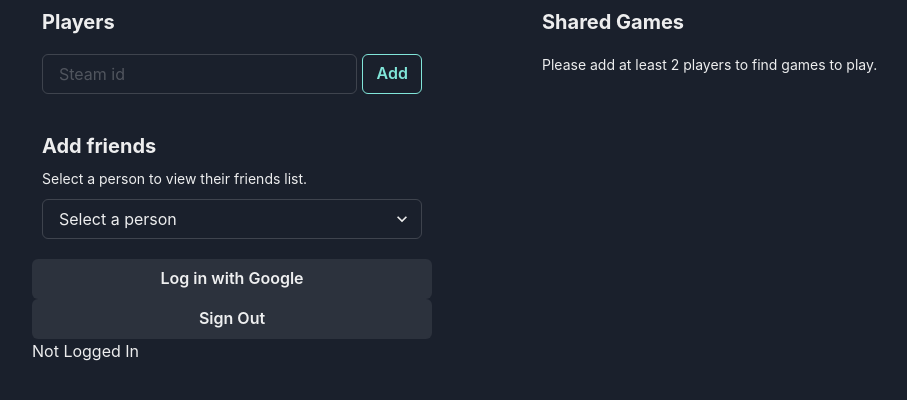
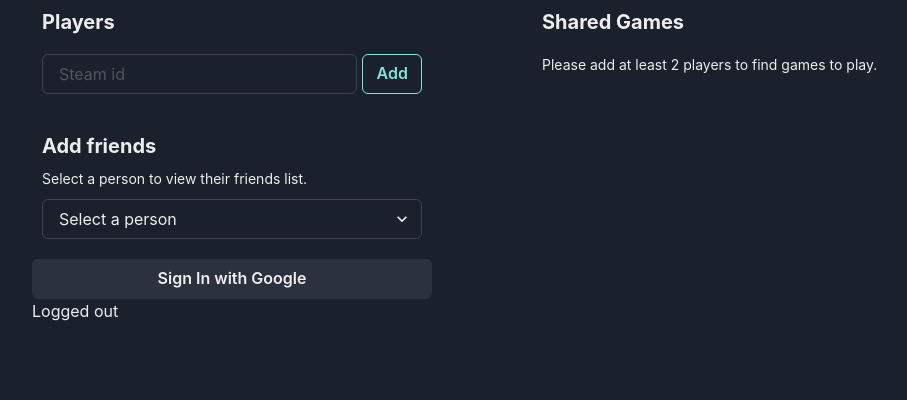
Before and after one commit to ughffs/whatcanweplay, a React (Create React App) app: page /login in a window 1280 px wide. Shown: the top 400 px of the page, without its empty margins (158-1065 px from the left). Built offline with nearby package versions, Linux system fonts and the light colour scheme.

Commit message:
Moved auth into custom hook. Still WIP.

```diff
--- a/src/App.tsx
+++ b/src/App.tsx
@@ -8,6 +8,7 @@ import FriendsDisplay from './Components/FriendsDisplay';
 import steamService from './services/steamService';
 import { GoogleAuthProvider, signInWithPopup, signOut, User } from 'firebase/auth';
 import { getAuth } from 'firebase/auth';
+import { useAuth } from './hooks/useAuth';
 
 function App() {
   const [people, setPeople] = useState<Person[]>([]);
@@ -15,8 +16,6 @@ function App() {
   const [isFindingGames, setIsFindingGames] = useState<boolean>(false);
   const [searchError, setSearchError] = useState<string>('');
   const [sharedGames, setSharedGames] = useState<Game[]>([]);
-  const [authorisedUser, setAuthorisedUser] = useState<User | undefined>(undefined);
-  const [isAuthorised, setIsAuthorised] = useState<boolean | string | null>(false || sessionStorage.getItem("accessToken"));
 
   useEffect(() => {
     const updateSharedGames = async () => {
@@ -41,49 +40,7 @@ function App() {
     updateSharedGames();
   }, [people]);
 
-  const provider = new GoogleAuthProvider();
-  const auth = getAuth();
-
-  // Auth (this definitely needs to be pulled out)
-  const signInWithGoogle = () => {
-    signInWithPopup(auth, provider)
-      .then((result) => {
-        // This gives you a Google Access Token.
-        // You can use it to access the Google Api.
-        const credential = GoogleAuthProvider.credentialFromResult(result);
-        const token = credential?.accessToken;
-
-        // The signed in user info
-        const user = result.user;
-        if (user) {
-          user.getIdToken().then((token) => {
-            sessionStorage.setItem('accessToken', token);
-          });
-          setIsAuthorised(true);
-          setAuthorisedUser(user);
-        }
-      })
-      .catch((error) => {
-        // Handle errors here
-        const errorCode = error.code;
-        const errorMessage = error.message;
-
-        // The email of the users account used
-        const email = error.customData.Email;
-      })
-  };
-
-  const signUserOut = () => {
-    signOut(auth).then(() => {
-      // Clear session storage
-      sessionStorage.clear();
-      setAuthorisedUser(undefined);
-      setIsAuthorised(false);
-      alert('Logged out successfully');
-    }).catch((error) => {
-      alert(error);
-    });
-  };
+  const auth = useAuth();
 
   // Potentially pull some of these out into hooks
   const doesPlayerAlreadyExistsInCollection = (steamId: string) : boolean => {
@@ -148,6 +105,8 @@ function App() {
       }
   };
 
+  console.log(auth.authorisedUser)
+
   return (
 
     <Box height='100vh' bg='gray.800' color='shared.textColour'>
@@ -165,11 +124,11 @@ function App() {
               onSelectFriend={ addFriendToPlayerList }
               people={ people }
             />
-            <Button onClick={signInWithGoogle}>Log in with Google</Button>
-            <Button onClick={signUserOut}>Sign Out</Button>
+            <Button onClick={auth.signInWithGoogle}>Sign In with Google</Button>
             {
-              isAuthorised ? <Text>Logged In</Text> : <Text>Not Logged In</Text>
-
+              auth.authorised
+                ? <Text>Logged in</Text>
+                : <Text>Logged out</Text>
             }
           </Flex>
         </Flex>
--- /dev/null
+++ b/src/hooks/useAuth.ts
@@ -0,0 +1,83 @@
+import { getAuth, GoogleAuthProvider, signInWithPopup, signOut, User } from "firebase/auth";
+import React, { ReactNode, useContext } from "react";
+import { useState } from "react";
+
+// Add context creation here
+type AuthProvider = {
+    children: ReactNode;
+}
+
+type AuthProviderContext = {
+    authorised: boolean;
+    authorisedUser: User;
+    signInWithGoogle: () => void;
+    signUserOut: () => void;
+};
+
+const authContext = React.createContext<AuthProviderContext | undefined>(undefined);
+
+export const useAuth = () => {
+    const [authorised, setAuthorised] = useState(false);
+    const [authorisedUser, setAuthorisedUser] = useState<User | undefined>(undefined);
+
+    const provider = new GoogleAuthProvider();
+    const auth = getAuth();
+
+    // Auth (this definitely needs to be pulled out)
+    const signInWithGoogle = () => {
+        signInWithPopup(auth, provider)
+            .then((result) => {
+            // This gives you a Google Access Token.
+            // You can use it to access the Google Api.
+            const credential = GoogleAuthProvider.credentialFromResult(result);
+            const token = credential?.accessToken;
+
+            // The signed in user info
+            const user = result.user;
+            if (user) {
+                user.getIdToken().then((token) => {
+                sessionStorage.setItem('accessToken', token);
+                });
+                setAuthorised(true);
+                setAuthorisedUser(user);
+            }
+            })
+            .catch((error) => {
+            // Handle errors here
+            const errorCode = error.code;
+            const errorMessage = error.message;
+
+            // The email of the users account used
+            const email = error.customData.Email;
+        })
+    };
+
+    const signUserOut = () => {
+        signOut(auth).then(() => {
+        // Clear session storage
+        sessionStorage.clear();
+        setAuthorisedUser(undefined);
+        setAuthorised(false);
+        alert('Logged out successfully');
+        }).catch((error) => {
+        alert(error);
+        });
+    };
+
+    return {
+        authorised,
+        signInWithGoogle,
+        signUserOut,
+        authorisedUser
+    }
+};
+
+/*export const AuthProvider = ({ children } : AuthProvider) => {
+    const auth = useAuth();
+    <authcontext
+
+};
+
+export const AuthConsumer = () => {
+    return useContext(authContext);
+};*/
```
Also changed, not shown: src/Pages/Builder/index.tsx (deleted, +0 -7 lines), src/pages/login.tsx (added, +17 -0 lines).
